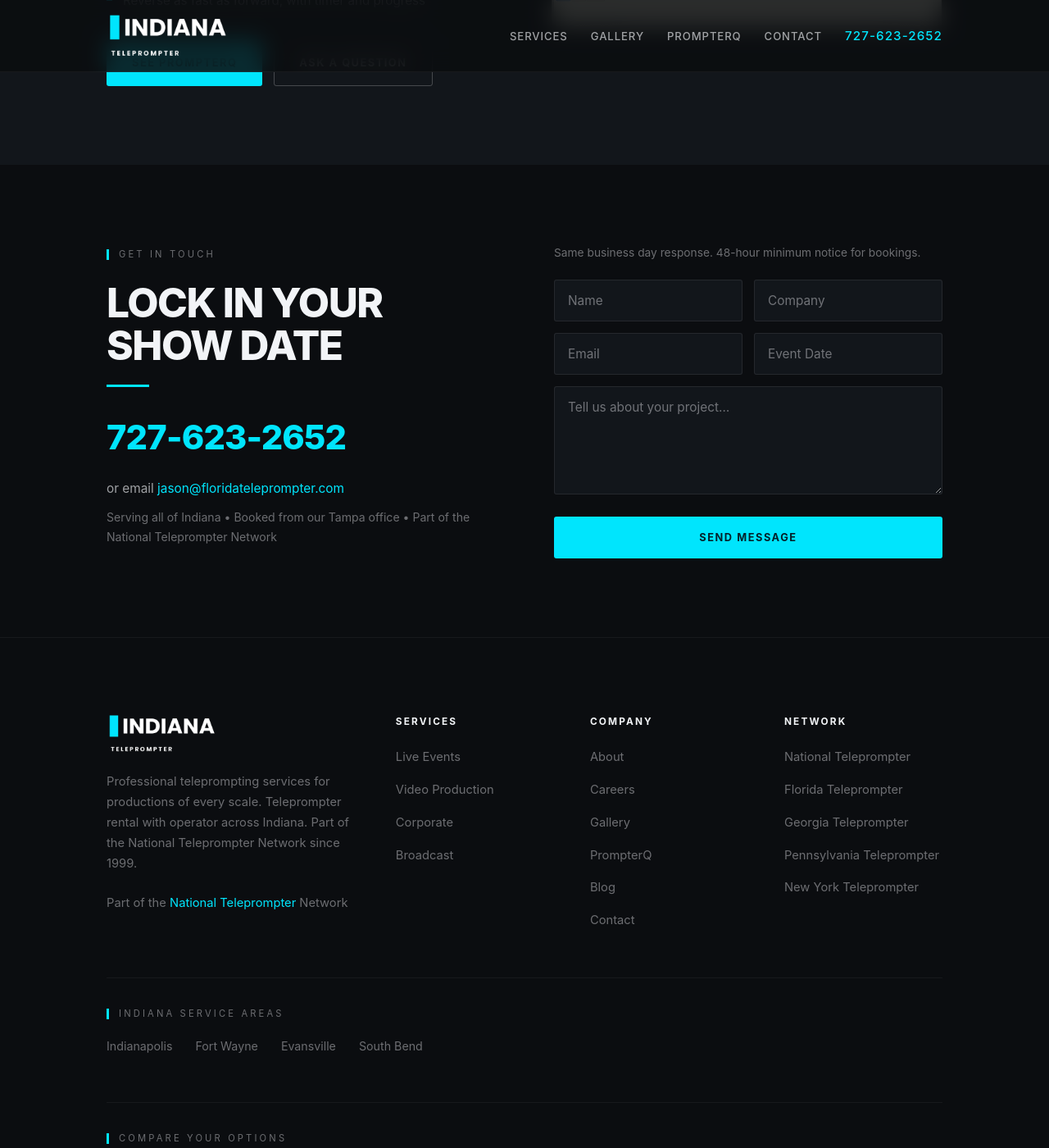
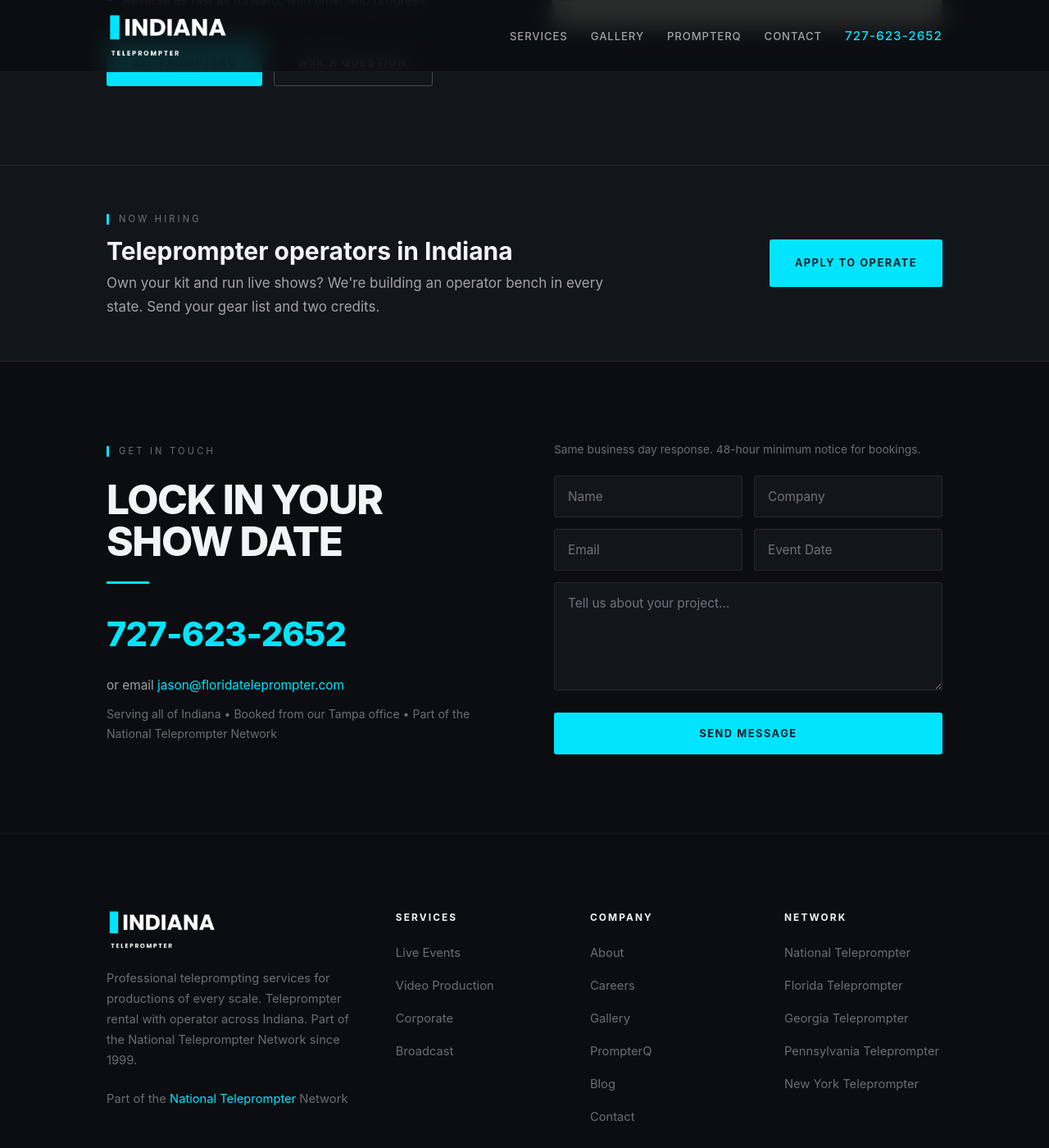
Before and after one commit to jasproj/indianateleprompter, a Jekyll site: the page index.html, which Jekyll copies as it is, in a window 1280 px wide and 1400 px high, scrolled down 6080 px. Shown: the whole window at 82% size. Built offline with Jekyll 4.4.1, drawn with Linux system fonts in a browser that asks for light colours.

Commit message:
feat: "Now Hiring Operators" band above the contact section
A visible operator-recruiting callout on the home page. Until now the only
path to the application form was a footer link. The band names the state,
says what we want (own kit, live-show experience, gear list + two credits)
and sends applicants to the existing careers page. Styled with the site's
own CSS variables; no new colors, fonts or scripts. Verified at 1280 and
390 wide.

Co-Authored-By: Claude Fable 5.1 <noreply@anthropic.com>
Claude-Session: https://claude.ai/code/session_01SW4oYwAA8ZEcmkVZYUBX96

```diff
--- a/index.html
+++ b/index.html
@@ -448,6 +448,13 @@
             html { scroll-behavior: auto; }
             * { transition: none !important; animation: none !important; }
         }
+
+        /* Hiring band */
+        .hiring { padding: clamp(36px, 4vw, 56px) 0; background: var(--surface); border-top: 1px solid var(--line); border-bottom: 1px solid var(--line); }
+        .hiring-wrap { display: flex; align-items: center; justify-content: space-between; gap: 28px; flex-wrap: wrap; }
+        .hiring-title { font-size: clamp(22px, 2.6vw, 30px); line-height: 1.15; margin: 6px 0 8px; }
+        .hiring-text { color: var(--text-dim); margin: 0; max-width: 60ch; }
+        .hiring .btn { white-space: nowrap; }
     </style>
 </head>
 <body>
@@ -678,6 +685,18 @@
         </div>
     </section>
 
+        <!-- Hiring -->
+    <section class="hiring" id="hiring" aria-label="Now hiring teleprompter operators">
+        <div class="wrap hiring-wrap">
+            <div>
+                <span class="eyebrow">Now Hiring</span>
+                <h2 class="hiring-title">Teleprompter operators in Indiana</h2>
+                <p class="hiring-text">Own your kit and run live shows? We're building an operator bench in every state. Send your gear list and two credits.</p>
+            </div>
+            <a href="careers.html" class="btn btn-primary">Apply to operate</a>
+        </div>
+    </section>
+
     <!-- Contact -->
     <section class="contact" id="contact">
         <div class="wrap">
```
